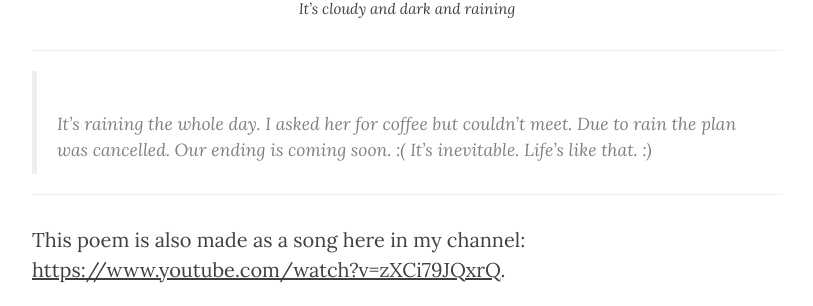
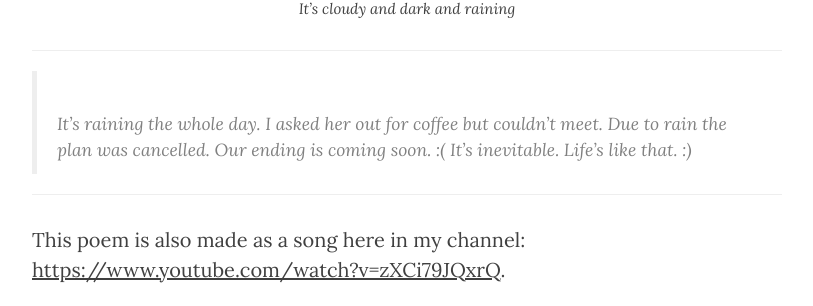
Before and after one commit to NISH1001/NISH1001.github.io, a Jekyll site: the page built from _posts/2019-07-12-cold-inside.markdown, in a window 1280 px wide and 900 px high, scrolled down 808 px. Shown: the part 148-454 px from the top of the window, without its empty margins (233-1046 px from the left). Built offline with Jekyll 4.4.1, drawn with Linux system fonts in a browser that asks for light colours; comment, search, counter and statistics services are not loaded.

Commit message:
Fix typo in blog post for july 12, 2019

```diff
--- a/_posts/2019-07-12-cold-inside.markdown
+++ b/_posts/2019-07-12-cold-inside.markdown
@@ -5,7 +5,7 @@
 last_edited_on:   2019-07-13 16:00:00 +0545
 categories: poetry
 tags: poetry love life thoughts
-subtitle: "It's raining the whole day. I asked her for coffee but couldn't meet. Due to rain the plan was cancelled. Our ending is coming soon. It's inevitable. Life's like that. :)"
+subtitle: "It's raining the whole day. I asked her out for coffee but couldn't meet. Due to rain the plan was cancelled. Our ending is coming soon. It's inevitable. Life's like that. :)"
 comments: true
 header-img: "img/post-headers/2019-07-12-cold-inside.jpg"
 ---
@@ -15,7 +15,7 @@
 
 <hr/>
 
-> It's raining the whole day. I asked her for coffee but couldn't meet. Due to rain the plan was cancelled. Our ending is coming soon. :(
+> It's raining the whole day. I asked her out for coffee but couldn't meet. Due to rain the plan was cancelled. Our ending is coming soon. :(
 > It's inevitable. Life's like that. :)
 
 <hr/>
```
